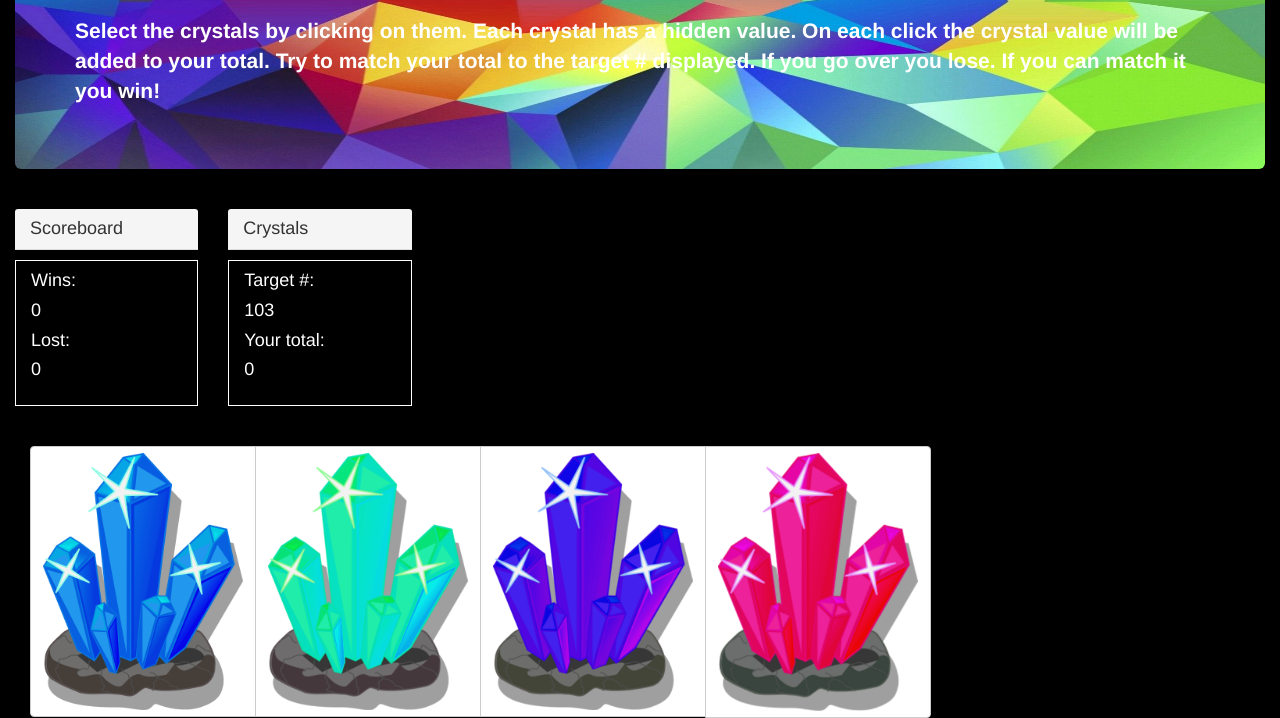
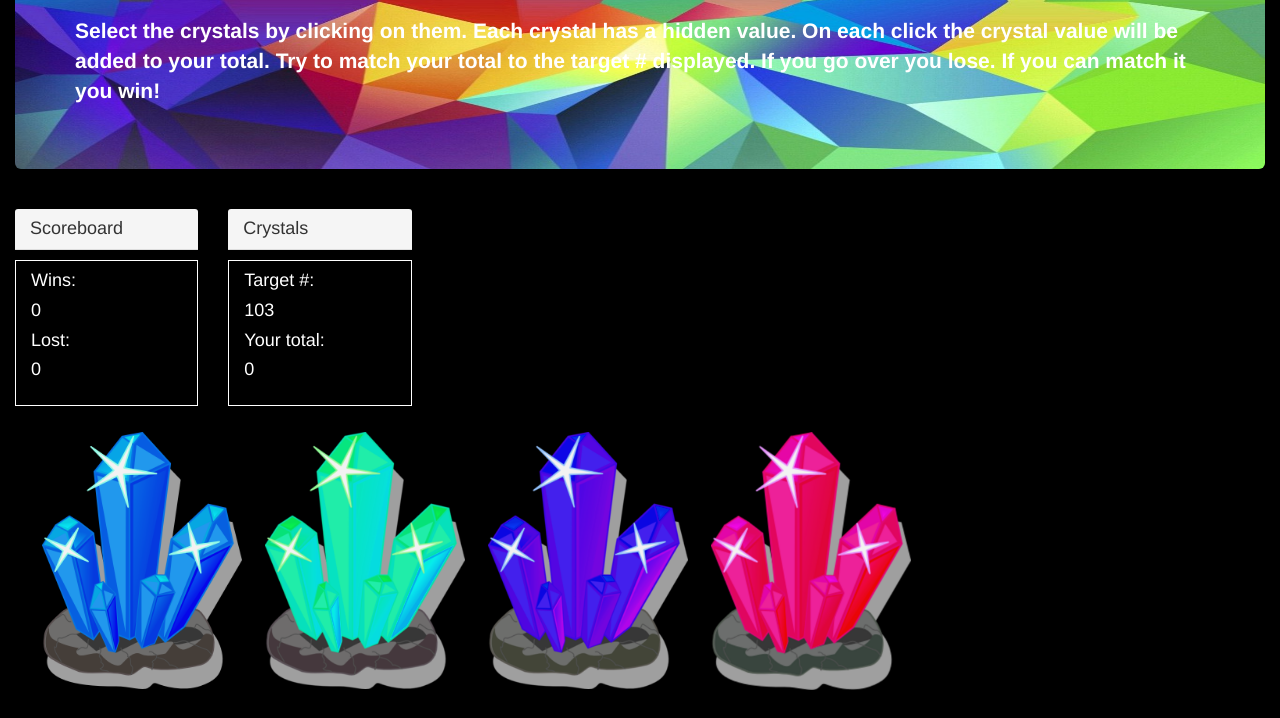
Before and after one commit to ethanzander/CrystalCollector, a plain HTML site: page index.html in a window 1280 px wide. Shown: the part 176-894 px from the top of the page. After the commit the page ends 872 px from the top, so only its background shows below. Drawn offline with nearby package versions, Linux system fonts and the light colour scheme.

Commit message:
Please be the last update...

```diff
--- a/assets/javascript/game.js
+++ b/assets/javascript/game.js
@@ -58,7 +58,6 @@ $('.crystal-image').on('click', function(){
       var addWin = parseInt($('#number-wins').text());
       $('#number-wins').text(addWin+1);
     }
-
   }
   else if (yourTotal > targetNumber){
     var lostNewGame = confirm("BUST! You went over " + targetNumber +". Do you want to play again?")
--- a/index.html
+++ b/index.html
@@ -37,18 +37,17 @@
 					</div>
 			</div>
 		</div>
-			<br>
 		<div class="col-md-12 btn-group">
-			<button type="button" class="btn btn-default" id="blue-crystal" value="1">
+			<button class="crystal-image btn btn-default" id="blue-crystal" style="background: transparent; border: 0;" value="1">
 				<img src="assets/images/blueCrystal.png" style="width:200px;">
 			</button>
-			<button type="button" class="btn btn-default" id="green-crystal" value="2">
+			<button class="crystal-image btn btn-default" id="green-crystal" style="background: transparent; border: 0;" value="2">
 				<img src="assets/images/greenCrystal.png" style="width:200px;">
 			</button>
-			<button type="button" class="btn btn-default" id="purple-crystal" value="3">
+			<button class="crystal-image btn btn-default" id="purple-crystal" style="background: transparent; border: 0;" value="3">
 				<img src="assets/images/purpleCrystal.png" style="width:200px;">
 			</button>
-			<button type="button" class="btn btn-default" id="red-crystal" value="4">
+			<button class="crystal-image btn btn-default" id="red-crystal" style="background: transparent; border: 0;" value="4">
 				<img src="assets/images/redCrystal.png" style="width:200px;">
 			</button>
 		</div>
```
